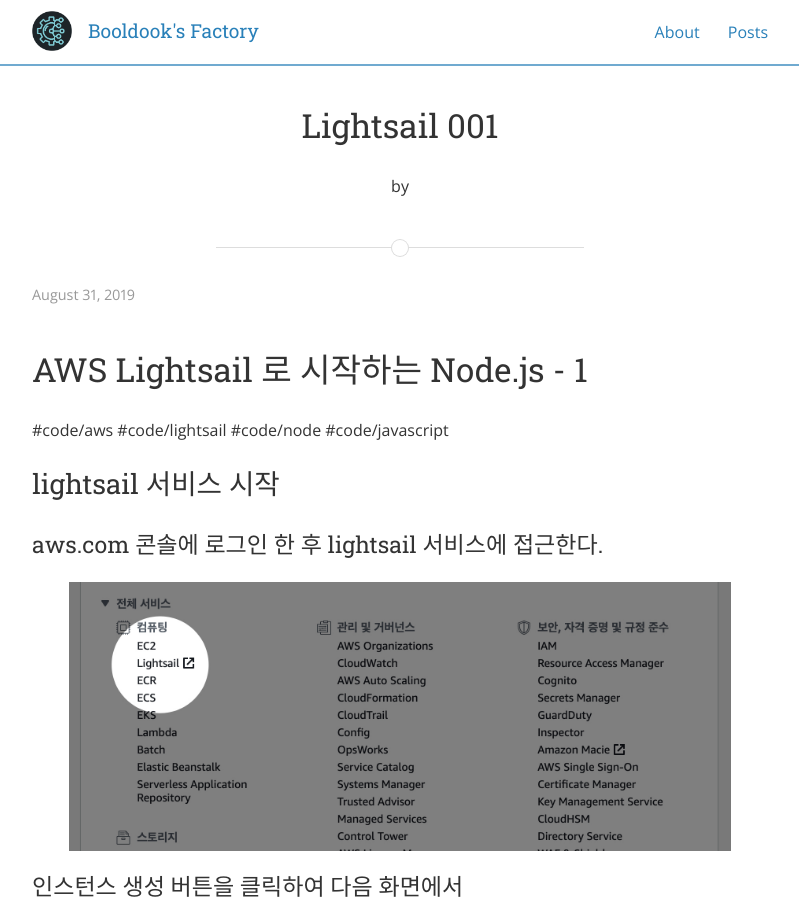
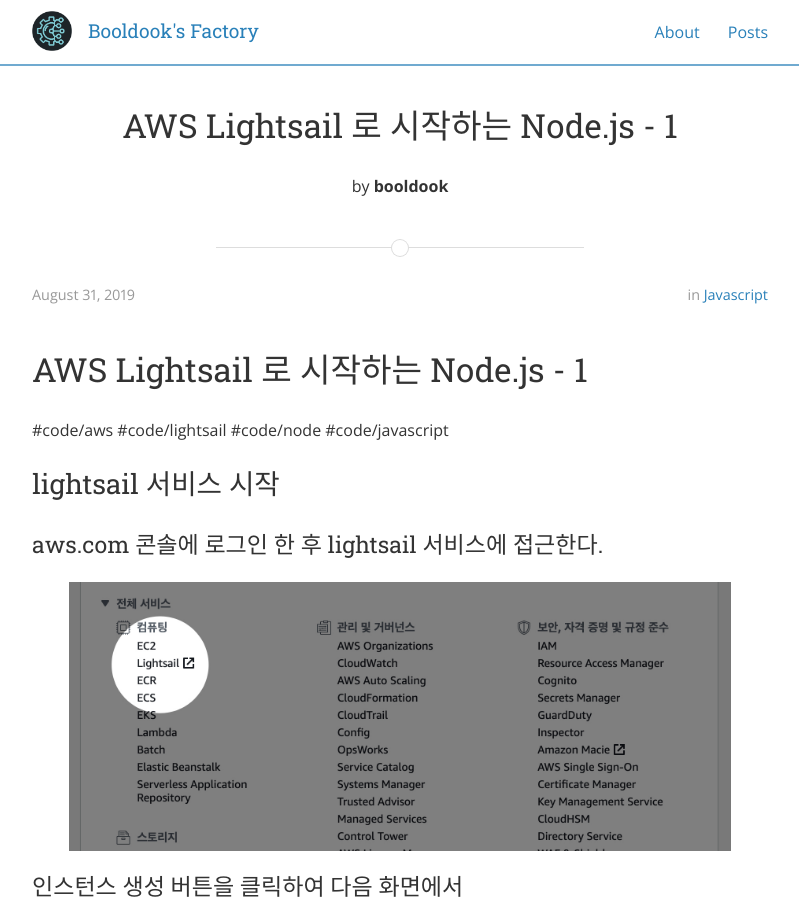
Before and after one commit to booldook/booldook.github.io, a Jekyll site: the page built from _posts/2019-08-31-lightsail-001.md, in a window 1280 px wide and 900 px high. Shown: the whole window, without its empty margins (240-1039 px from the left). Built offline with Jekyll 4.4.1, drawn with Linux system fonts in a browser that asks for light colours; nearby versions of some CDN libraries; our own code applies the rules of GitHub Pages for plain Markdown files.

```diff
--- a/_posts/2019-08-31-lightsail-001.md
+++ b/_posts/2019-08-31-lightsail-001.md
@@ -1,3 +1,11 @@
+---
+layout: post
+title:  "AWS Lightsail 로 시작하는 Node.js - 1"
+date:   2019-08-31
+author: booldook
+categories: Javascript
+---
+
 # AWS Lightsail 로 시작하는 Node.js - 1
 #code/aws #code/lightsail #code/node #code/javascript
 
```
